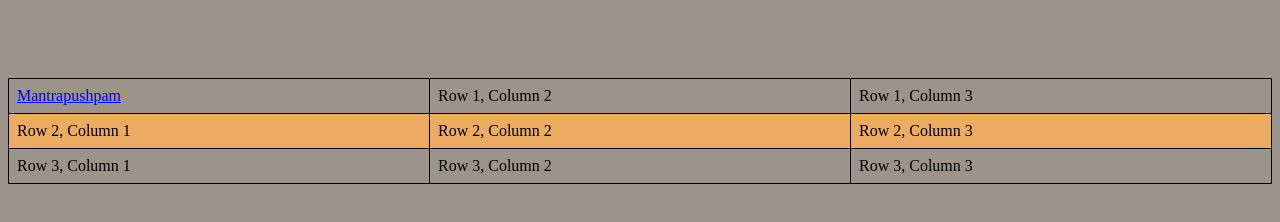
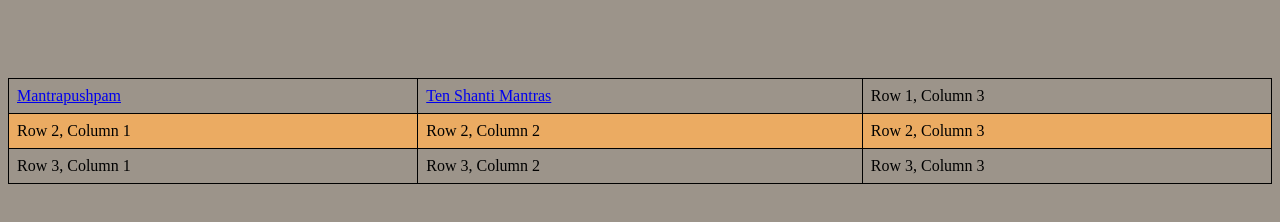
Before and after one commit to CodersFromTheFuture/Shloka-Collection, a plain HTML site: page vedas-&-upanishads.html in a window 1280 px wide. Shown: the part 334-556 px from the top of the page. Drawn offline with Linux system fonts and the light colour scheme.

```diff
--- a/vedas-&-upanishads.html
+++ b/vedas-&-upanishads.html
@@ -64,7 +64,7 @@
                     <table>
                         <tr>
                           <td><a target="_blank" rel="noopener" href="https://drive.google.com/file/d/1KkX5Kc_0WI1qWuuHE5LHr2xVzPwpm7TT/view">Mantrapushpam</a></td>
-                          <td>Row 1, Column 2</td>
+                          <td><a traget="_blank" rel ="noopener" href ="https://drive.google.com/file/d/1kkdhgGFB6mhuUovbiiJkx_twZRKMa0km/view">Ten Shanti Mantras</a></td>
                           <td>Row 1, Column 3</td>
                         </tr>
                         <tr>
```
